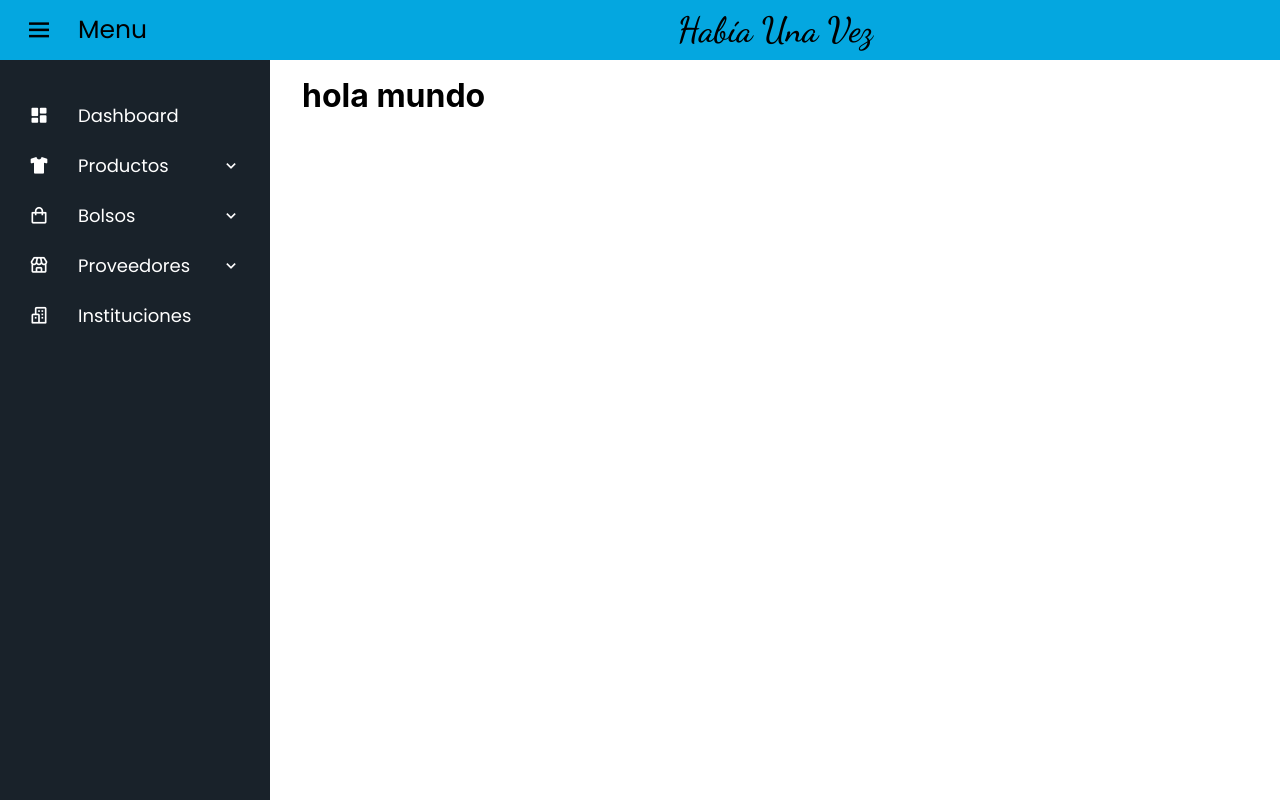
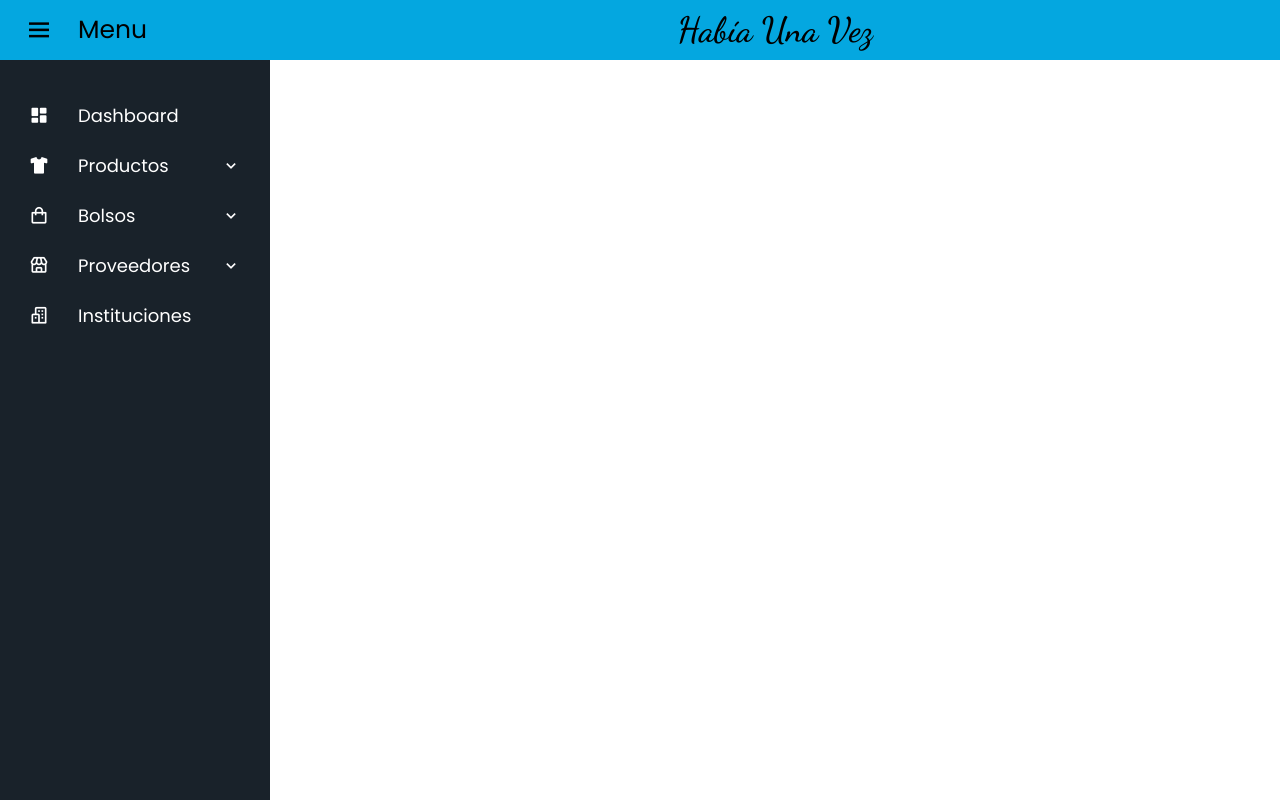
Before and after one commit to VeraMatias/HabiaUnaVez, a React (Create React App) app: page /institutions in a window 1280 px wide. Built offline with nearby package versions, Linux system fonts and the light colour scheme.

Commit message:
Agregado dee Children en Wrapper

```diff
--- a/src/App.js
+++ b/src/App.js
@@ -13,7 +13,6 @@ function App() {
       <SideBar/>
       <Header/>
       <Routes>
-        <Route path = '/institutions' element = {<Wrapper/>}/>
 
       </Routes>
       </BrowserRouter>
--- a/src/container/Wrapper.jsx
+++ b/src/container/Wrapper.jsx
@@ -1,11 +1,10 @@
 import './Wrapper.css'
 
 
-const Wrapper = () => {
+const Wrapper = ({children}) => {
     return(
         <div className = 'container'>
-            <h1>hola mundo</h1>
-            {/* {children} */}
+            {children}
         </div>
     )
 }
```
